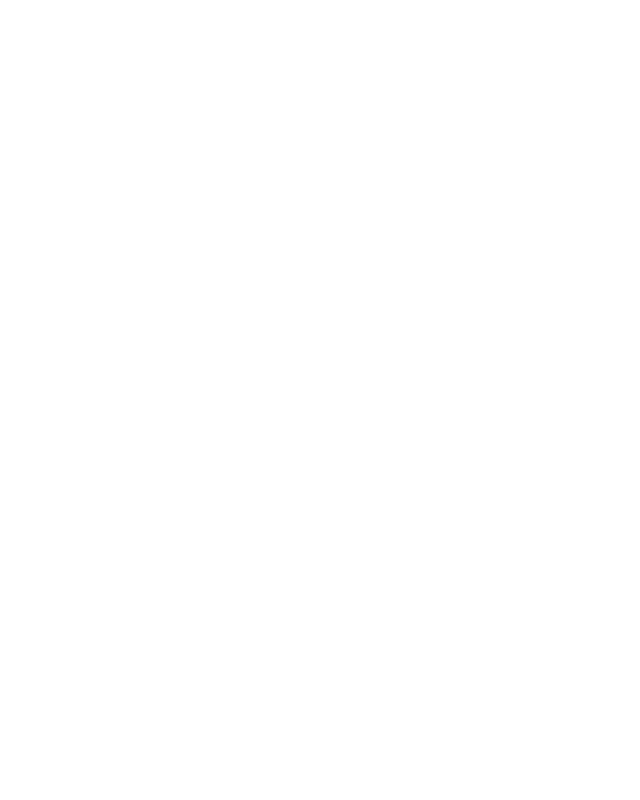
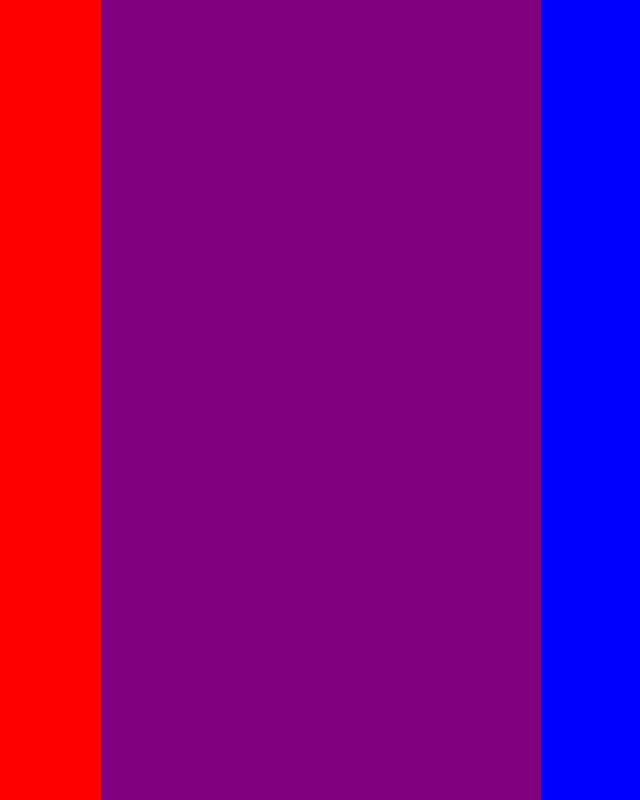
Before and after one commit to krferrell/framer-motion, a React (Create React App) app: page / in a window 1280 px wide. Shown: the whole page, without its empty margins (299-939 px from the left). Built offline with nearby package versions, Linux system fonts and the light colour scheme.

Commit message:
feat(layout): add initial layout of components

```diff
--- /dev/null
+++ b/src/FramerDemo/Components/AnimationGrid/AnimationGrid.jsx
@@ -0,0 +1,9 @@
+import { MainContainer } from "./styles";
+
+const AnimationGrid = () => {
+    return <MainContainer>
+
+    </MainContainer>
+}
+
+export default AnimationGrid;
--- /dev/null
+++ b/src/FramerDemo/Components/AnimationGrid/styles.js
@@ -0,0 +1,5 @@
+import styled from 'styled-components';
+
+export const MainContainer = styled.div`
+    background: purple;
+`;
--- /dev/null
+++ b/src/FramerDemo/Components/CodeSnippet/CodeSnippet.jsx
@@ -0,0 +1,7 @@
+import { MainContainer } from "./styles";
+
+const CodeSnippet = () => {
+  return <MainContainer></MainContainer>;
+};
+
+export default CodeSnippet;
--- /dev/null
+++ b/src/FramerDemo/Components/CodeSnippet/styles.js
@@ -0,0 +1,5 @@
+import styled from 'styled-components';
+
+export const MainContainer = styled.div`
+    background: blue;
+`;
--- /dev/null
+++ b/src/FramerDemo/Components/Sidebar/Sidebar.jsx
@@ -0,0 +1,7 @@
+import { MainContainer } from "./styles";
+
+const Sidebar = () => {
+  return <MainContainer></MainContainer>;
+};
+
+export default Sidebar;
--- /dev/null
+++ b/src/FramerDemo/Components/Sidebar/styles.js
@@ -0,0 +1,5 @@
+import styled from 'styled-components';
+
+export const MainContainer = styled.div`
+    background: red;
+`;
--- a/src/FramerDemo/FramerDemo.js
+++ b/src/FramerDemo/FramerDemo.js
@@ -1,8 +1,15 @@
+import { MainContainer } from "./styles";
+import Sidebar from "./Components/Sidebar/Sidebar";
+import AnimationGrid from "./Components/AnimationGrid/AnimationGrid";
+import CodeSnippet from "./Components/CodeSnippet/CodeSnippet";
+
 const FramerDemo = () => {
     return (
-        <div>
-
-        </div>
+        <MainContainer>
+            <Sidebar/>
+            <AnimationGrid/>
+            <CodeSnippet/>
+        </MainContainer>
     )
 }
 
--- a/src/FramerDemo/styles.js
+++ b/src/FramerDemo/styles.js
@@ -0,0 +1,11 @@
+import styled from "styled-components";
+import { colors } from "./utils/colors";
+
+export const MainContainer = styled.div`
+    width: 100vw;
+    min-height: 100vh;
+    background: ${colors.base};
+    display: grid;
+    grid-template-columns: 400px 1fr 1fr;
+    grid-template-rows: 1fr;
+`;
--- /dev/null
+++ b/src/FramerDemo/utils/colors.js
@@ -0,0 +1,4 @@
+export const colors = {
+    base: `#343434`,
+    secondary: `#FDFDFD`,
+}
--- a/src/index.js
+++ b/src/index.js
@@ -3,14 +3,11 @@
 import "./index.css";
 import App from "./App";
 import reportWebVitals from "./reportWebVitals";
-import { BrowserRouter } from "react-router-dom";
 
 const root = ReactDOM.createRoot(document.getElementById("root"));
 root.render(
   <React.StrictMode>
-    <BrowserRouter>
-      <App />
-    </BrowserRouter>
+    <App />
   </React.StrictMode>
 );
 
```
Also changed, not shown: src/FramerDemo/Components/Component.jsx (added), 1 other file (tests, documents, lock files or other folders).
